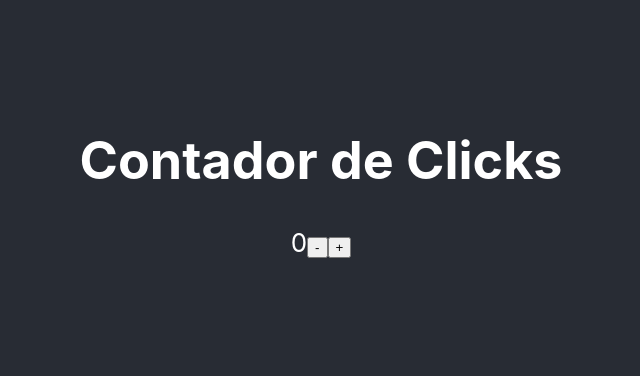
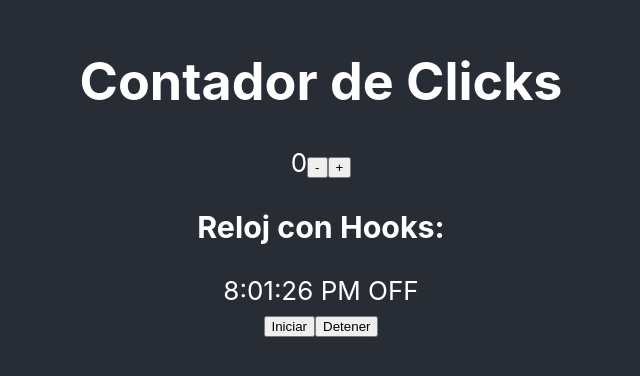
Before and after one commit to gerleven/React, a React (Create React App) app in the folder hola-mundo/: page / in a window 1280 px wide. Shown: the part 224-600 px from the top of the page, without its empty margins (319-959 px from the left). Built offline with nearby package versions, Linux system fonts and the light colour scheme.

Commit message:
add state by userState to Reloj component

```diff
--- a/hola-mundo/src/App.js
+++ b/hola-mundo/src/App.js
@@ -10,6 +10,7 @@ import Contador2 from "./Components/Contador2";
 import Reloj from "./Components/Reloj";
 import PokeApi from "./Components/Api";
 import ContadorHooks from "./Components/ContadorHooks";
+import RelojHooks from "./Components/RelojHooks";
 
 function App() {
   return (
@@ -53,6 +54,7 @@ function App() {
         {/* <Reloj /> */}
         {/* <PokeApi /> */}
         <ContadorHooks></ContadorHooks>
+        <RelojHooks/>
       </header>
     </div>
   );
--- /dev/null
+++ b/hola-mundo/src/Components/RelojHooks.jsx
@@ -0,0 +1,28 @@
+import React, { useState, useEffect } from "react";
+
+const RelojHooks = (props) => {
+  const [date, setDate] = useState(new Date().toLocaleTimeString()); //usf (snippet)
+  const [running, setRunning] = useState(false);
+
+  const start = () => {
+    setRunning(true);
+  };
+
+  const stop = () => {
+    setRunning(false);
+  };
+
+  return (
+    <div>
+      <h3>Reloj con Hooks:</h3>
+      <div>
+        <span>{date}</span>{" "}
+        {running === true ? <span>ON</span> : <span>OFF</span>}
+      </div>
+      <button onClick={start}>Iniciar</button>
+      <button onClick={stop}>Detener</button>
+    </div>
+  );
+};
+
+export default RelojHooks;
```
